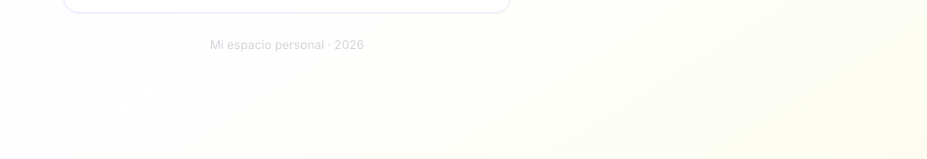
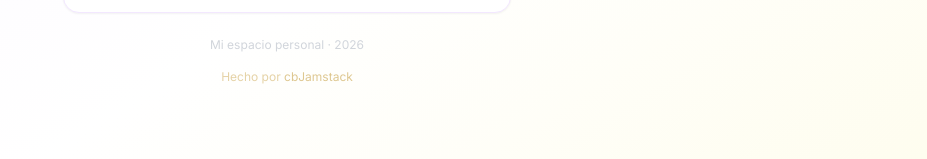
Before and after one commit to VBDeveloper2075/vero, a React (Vite) app: page / in a window 1280 px wide. Shown: the part 398-557 px from the top of the page, without its empty margins (353-1280 px from the left). Built offline with nearby package versions, Linux system fonts and the light colour scheme; no server answers.

Commit message:
agregamos footer con referencia a cbJamstack

```diff
--- a/src/App.jsx
+++ b/src/App.jsx
@@ -111,6 +111,18 @@ export default function App() {
         <p className="text-center text-xs text-gray-300 mt-6 select-none">
           Mi espacio personal · {new Date().getFullYear()}
         </p>
+
+        <p className="mt-4 text-center text-xs text-[#dec790]/80">
+          Hecho por{' '}
+          <a
+            href="https://www.si-cb-vendes-mejor.com.ar"
+            target="_blank"
+            rel="noopener noreferrer"
+            className="text-[#dec790] hover:text-[#ff0d66] transition-colors"
+          >
+            cbJamstack
+          </a>
+        </p>
       </div>
 
       {toast && (
```
